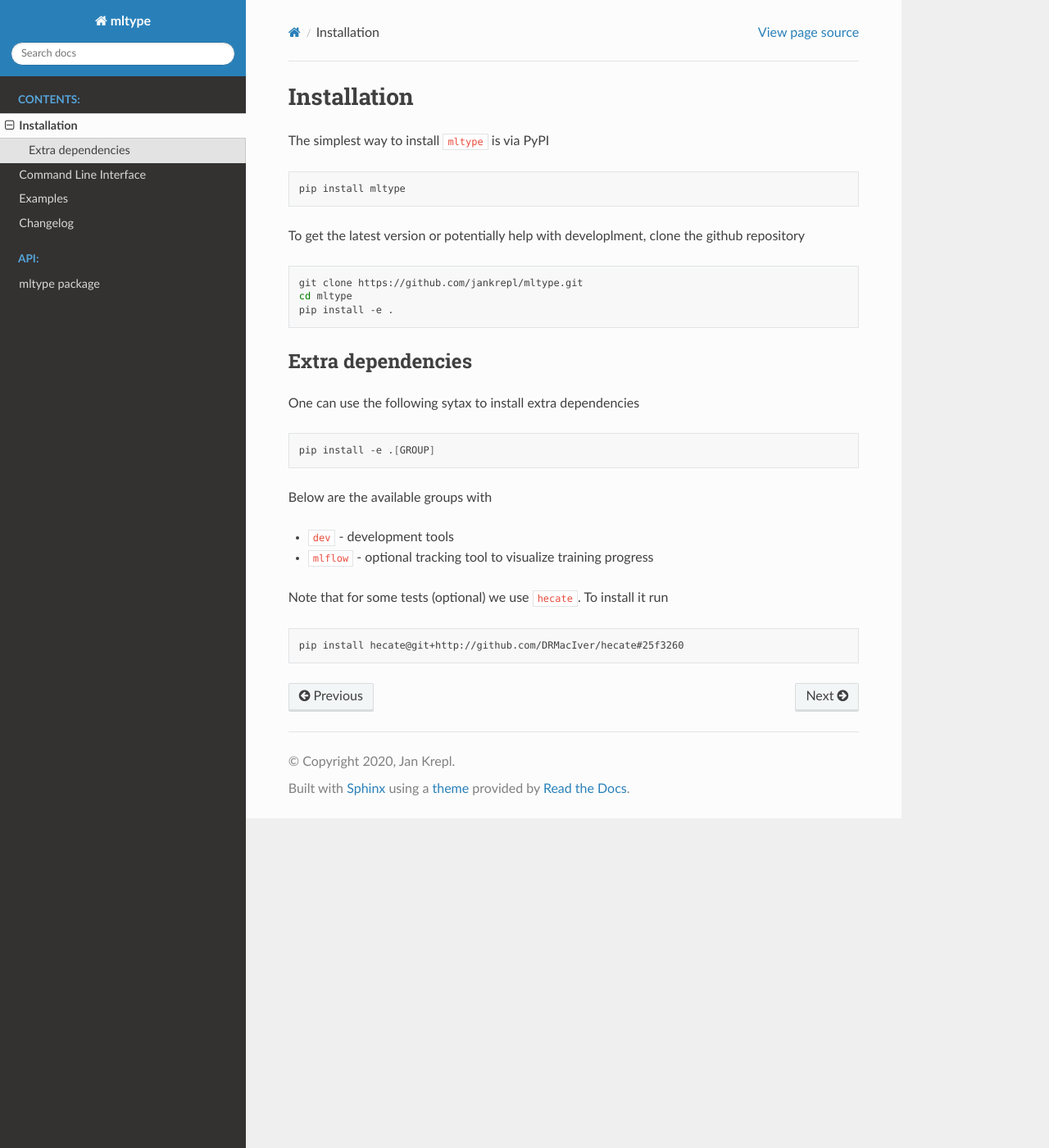
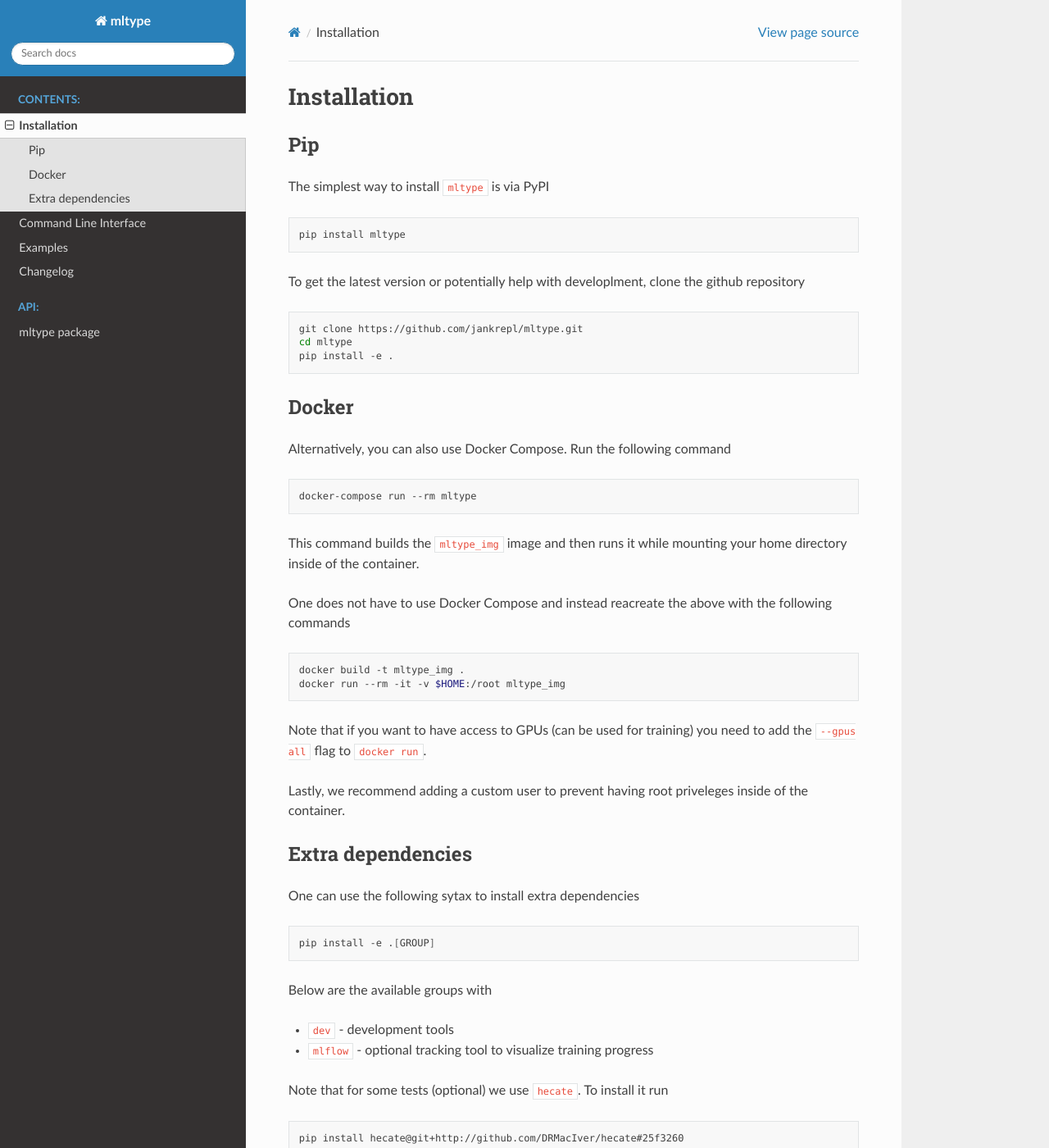
Before and after one commit to jankrepl/mltype, a Sphinx documentation site: the page built from docs/source/installation.rst, in a window 1280 px wide and 1400 px high. Shown: the whole window at 82% size. Built offline with Sphinx 7.4.7 and the Read the Docs theme 2.0.0, drawn with Linux system fonts in a browser that asks for light colours.

Commit message:
Add minimal docker setup (#87)

```diff
--- a/docs/source/installation.rst
+++ b/docs/source/installation.rst
@@ -1,5 +1,8 @@
 Installation
 ============
+
+Pip
+---
 
 The simplest way to install :code:`mltype` is via PyPI
 
@@ -15,6 +18,33 @@ clone the github repository
     git clone https://github.com/jankrepl/mltype.git
     cd mltype
     pip install -e .
+
+Docker
+------
+
+Alternatively, you can also use Docker Compose. Run the following command
+
+.. code-block:: bash
+
+    docker-compose run --rm mltype
+
+This command builds the :code:`mltype_img` image and then runs it while mounting
+your home directory inside of the container.
+
+One does not have to use Docker Compose and instead reacreate the above with the
+following commands
+
+.. code-block:: bash
+
+   docker build -t mltype_img .
+   docker run --rm -it -v $HOME:/root mltype_img
+
+Note that if you want to have access to GPUs (can be used for training) you
+need to add the :code:`--gpus all` flag to :code:`docker run`.
+
+Lastly, we recommend adding a custom user to prevent having
+root priveleges inside of the container.
+
 
 Extra dependencies
 ------------------
```
Also changed, not shown: README.md (+11 -0 lines), docker-compose.yml (added, +8 -0 lines), 2 other files.
